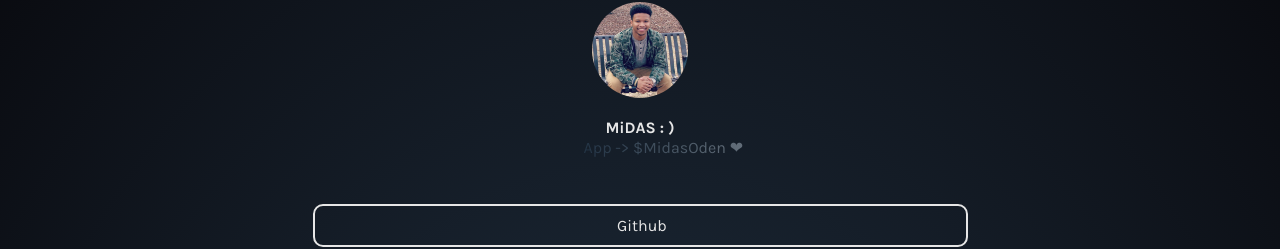
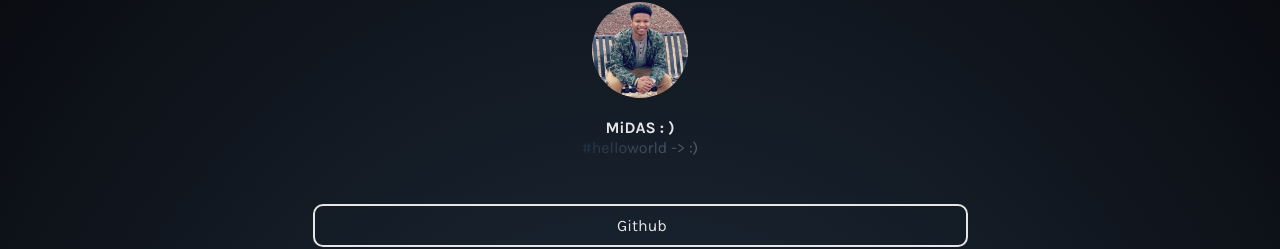
Before and after one commit to midas-kingme/Personal-Website, a React (Vite) app: page / in a window 1280 px wide. Shown: the part 65-314 px from the top of the page. Built offline with nearby package versions, Linux system fonts and the light colour scheme; no server answers.

Commit message:
Edit favicon

```diff
--- a/index.html
+++ b/index.html
@@ -2,7 +2,7 @@
 <html lang="en">
   <head>
     <meta charset="UTF-8" />
-    <link rel="icon" href="/public/vite.svg" type="image/x-icon" />
+    <link rel="icon" href="/rocket_emoji.png" type="image/x-icon" />
     <meta name="viewport" content="width=device-width, initial-scale=1.0" />
     <title>meSeekWork</title>
   </head>
--- a/src/App.jsx
+++ b/src/App.jsx
@@ -31,7 +31,7 @@ function App() {
     <>
       <AnimatedBackground />
       <ProfilePicture image="./assets/midas.jpeg" />
-      <UserInfo username="MiDAS : )" hashtag="#CashApp -> $MidasOden ❤" />
+      <UserInfo username="MiDAS : )" hashtag="#helloworld -> :)" />
       <Links />
       <Popup
         image="./assets/midas.jpeg"
```
Also changed, not shown: public/rocket_emoji.png (added), 2 other files (tests, documents, lock files or other folders).
